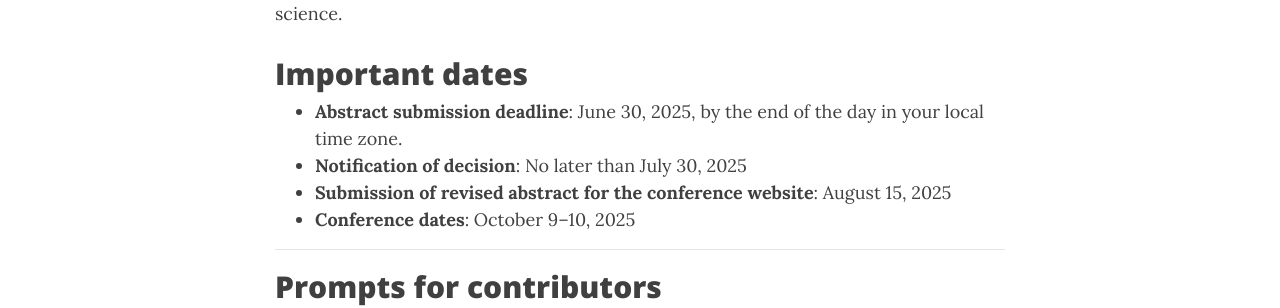
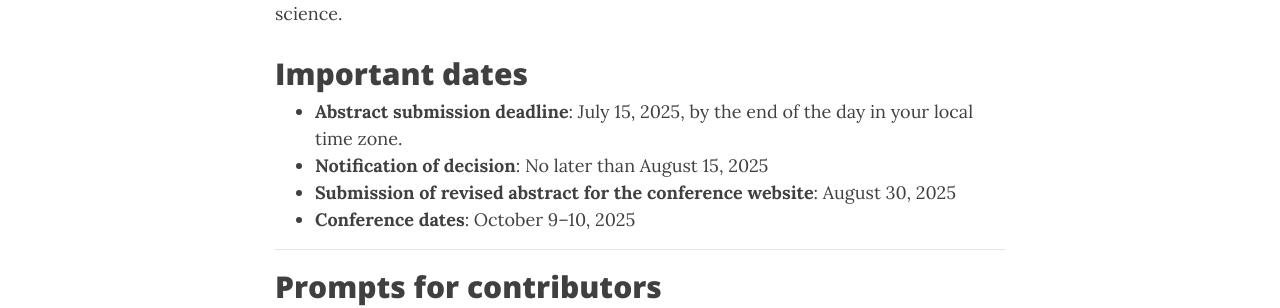
Before and after one commit to oscanada/oscanada.github.io, a Jekyll site: the page built from en/call_for_contributions.md, in a window 1280 px wide and 900 px high, scrolled down 582 px. Shown: the part 160-468 px from the top of the window. Built offline with Jekyll 4.4.1, drawn with Linux system fonts in a browser that asks for light colours; nearby versions of some CDN libraries; comment, search, counter and statistics services are not loaded.

Commit message:
fix deadline for en.
There was an issue with the reverting of bilangual website with conflict in content.

```diff
--- a/en/call_for_contributions.md
+++ b/en/call_for_contributions.md
@@ -9,9 +9,9 @@ The **1st Canadian Conference on Open Science and Open Scholarship** is a landma
 
 ## Important dates
 
-- **Abstract submission deadline**: June 30, 2025, by the end of the day in your local time zone.
-- **Notification of decision**: No later than July 30, 2025
-- **Submission of revised abstract for the conference website**: August 15, 2025
+- **Abstract submission deadline**: July 15, 2025, by the end of the day in your local time zone.
+- **Notification of decision**: No later than August 15, 2025
+- **Submission of revised abstract for the conference website**: August 30, 2025
 - **Conference dates**: October 9–10, 2025
 
 ---
--- a/en/index.html
+++ b/en/index.html
@@ -28,7 +28,7 @@ slug: home
 
 <p style="text-align:left">Check the details of our <a
     href="/en/call-for-contributions" target="_blank"><strong>call for
-      contributions</strong></a>! More information about the conference—including the <i>keynote speakers</i>, <i>full
+      contributions</strong></a>! <strong style="background-color: #fff9c4;">(deadline extended to July 15)</strong>. More information about the conference—including the <i>keynote speakers</i>, <i>full
     program</i>, and <i>registration details</i>—will be released soon. Be sure to check back for updates and
   opportunities to get involved.</p>
 
--- a/fr/index.html
+++ b/fr/index.html
@@ -19,7 +19,7 @@ slug: home
 <p lang="fr-CA" style="text-align:left">La <b>1ère Conférence canadienne sur la science ouverte et les savoirs ouverts</b> est une rencontre nationale qui vise à encourager l’adoption des pratiques de science ouverte visant à rendre la recherche plus accessible, transparente et collaborative. Organisée par l’Université Concordia et des institutions partenaires, la conférence arrive à un moment clé, alors que le Canada renforce son engagement envers la science ouverte avec de nouvelles politiques, plateformes et services. L’événement se tiendra à Montréal les 9 et 10 octobre 2025, et réunira entre 150 et 200 participant.e.s provenant des milieux gouvernementaux, universitaires et des organisations de recherche, afin de réfléchir à des lignes directrices et tisser des partenariats qui transformeront la manière dont la recherche est menée et partagée au Canada.</p>
 
 <p lang="fr-CA" style="text-align:left">
-Consultez les détails de notre <a href="/fr/appel-aux-contributions" target="_blank"><strong>appel à contributions</strong></a> ! Plus d’informations sur la conférence — y compris les <i>conférencier·ère·s principal·e·s</i>, le <i>programme complet</i> et les <i>détails d’inscription</i> — seront publiées prochainement. Revenez bientôt pour consulter les mises à jour et découvrir comment vous impliquer.
+Consultez les détails de notre <a href="/fr/appel-aux-contributions" target="_blank"><strong>appel à contributions</strong></a> ! <strong style="background-color: #fff9c4;">(date limite prolongée jusqu'au 15 juillet)</strong>. Plus d’informations sur la conférence — y compris les <i>conférencier·ère·s principal·e·s</i>, le <i>programme complet</i> et les <i>détails d’inscription</i> — seront publiées prochainement. Revenez bientôt pour consulter les mises à jour et découvrir comment vous impliquer.
 </p>
 
 <p lang="fr-CA">
```
Also changed, not shown: fr/call_for_contributions.md (+1 -1 lines).
